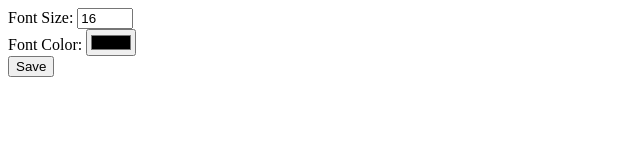
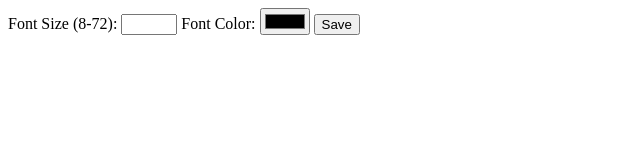
Before and after one commit to acciojob/preferred-cookie-bipinyadav12, a website: page main.html in a window 1280 px wide. Shown: the whole page, without its empty margins (0-640 px from the left). Drawn offline with Linux system fonts and the light colour scheme.

Commit message:
created a submission

```diff
--- a/main.html
+++ b/main.html
@@ -6,23 +6,17 @@
   </head>
 
   <body>
-    <!-- the entire body must be written by student -->
-    <form>
-      <label for="fontsize">Font Size:</label>
-      <input
-        type="number"
-        id="fontsize"
-        name="fontsize"
-        min="8"
-        max="72"
-        value="16"
-      />
-      <br />
-      <label for="fontcolor">Font Color:</label>
-      <input type="color" id="fontcolor" name="fontcolor" value="#000000" />
-      <br />
-      <input type="submit" value="Save" />
-    </form>
+    <div class="form-container">
+        <form id="customizationForm">
+            <label for="fontSize">Font Size (8-72):</label>
+            <input type="number" id="fontSize" name="fontSize" min="8" max="72">
+
+            <label for="fontColor">Font Color:</label>
+            <input type="color" id="fontColor" name="fontColor">
+
+            <button type="button" id="saveButton">Save</button>
+        </form>
+    </div>
 
     <script type="text/javascript" src="./script.js"></script>
   </body>
```
